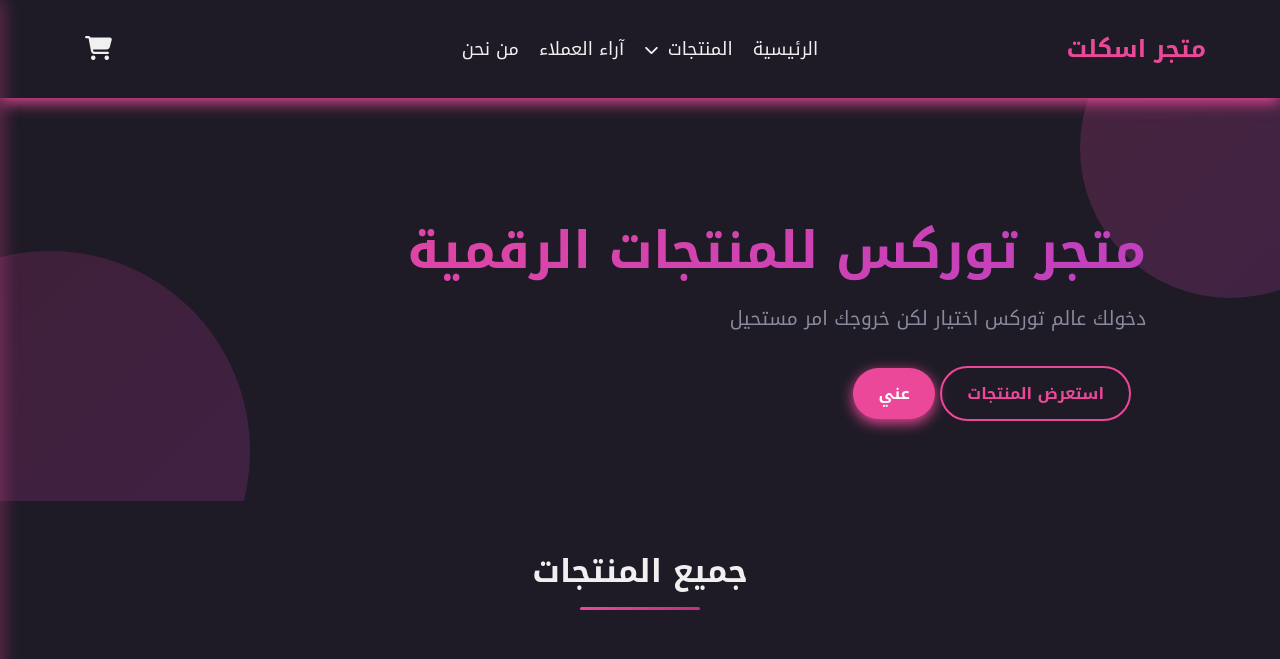
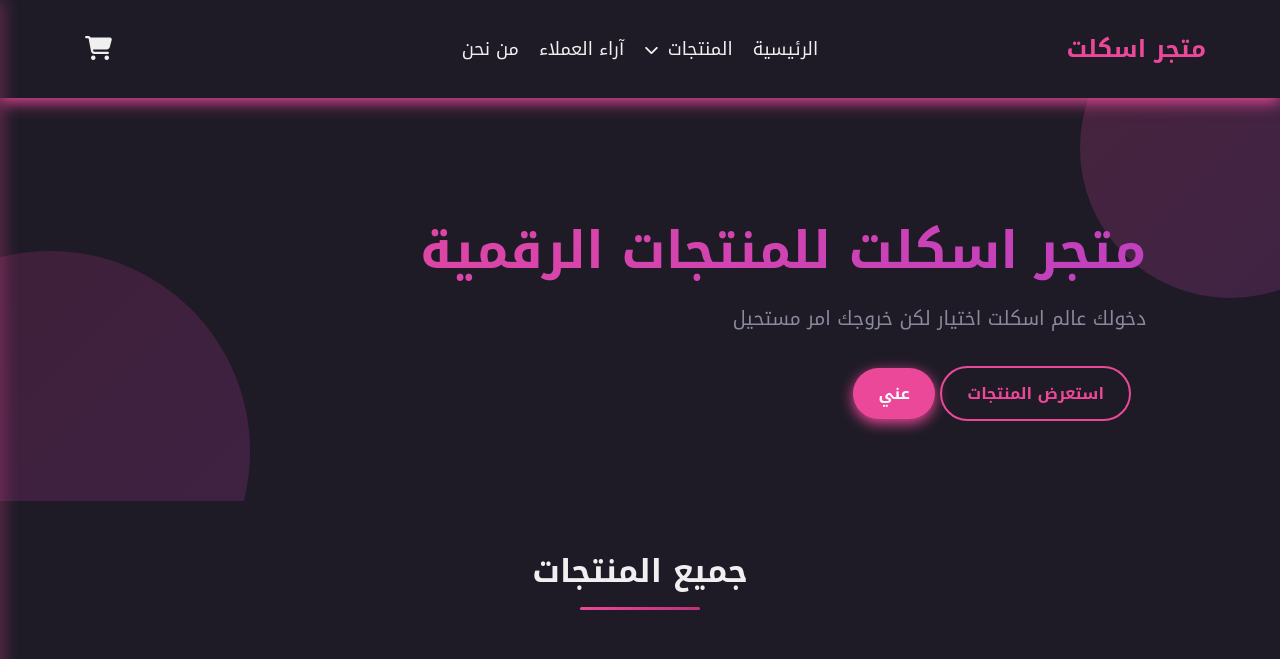
Before and after one commit to Abo0odi333/pink-site, a plain HTML site: page index.html in a window 1280 px wide. Shown: the top 659 px of the page. Drawn offline with Linux system fonts and the light colour scheme; no server answers.

Commit message:
Update index.html

```diff
--- a/index.html
+++ b/index.html
@@ -1156,8 +1156,8 @@ hr{
  <section id="home" class="hero">
  <div class="container hero-content" bis_skin_checked="1">
  <div class="hero-text" bis_skin_checked="1">
- <h1>متجر توركس للمنتجات الرقمية</h1>
- <p>دخولك عالم توركس اختيار لكن خروجك امر مستحيل</p>
+ <h1>متجر اسكلت للمنتجات الرقمية</h1>
+ <p>دخولك عالم اسكلت اختيار لكن خروجك امر مستحيل</p>
  <div class="hero-buttons" bis_skin_checked="1">
  <a href="#products" class="btn btn-outline">استعرض المنتجات</a>
  <a href="#aboutMe" class="btn">عني</a>
```
